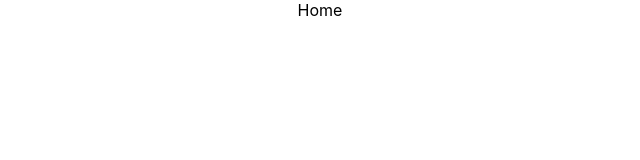
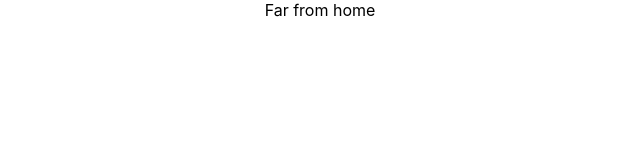
Before and after one commit to vaibhavpathak99/Formloginvalidation, a React (Create React App) app: page /home in a window 1280 px wide. Shown: the top 160 px of the page, without its empty margins (320-960 px from the left). Built offline with nearby package versions, Linux system fonts and the light colour scheme.

Commit message:
commit done

```diff
--- a/src/Home.js
+++ b/src/Home.js
@@ -2,7 +2,7 @@ import React from 'react'
 
 function Home() {
   return (
-    <div>Home</div>
+    <div>Far from home</div>
   )
 }
 
```
